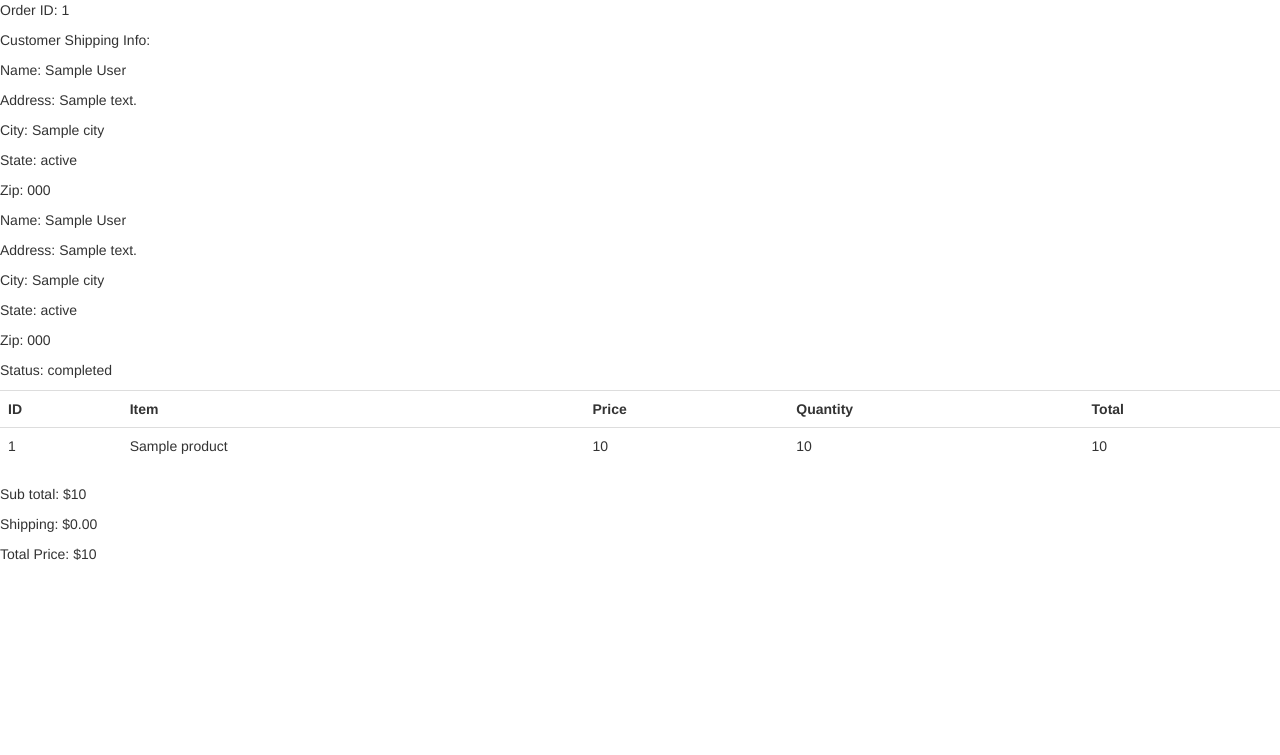
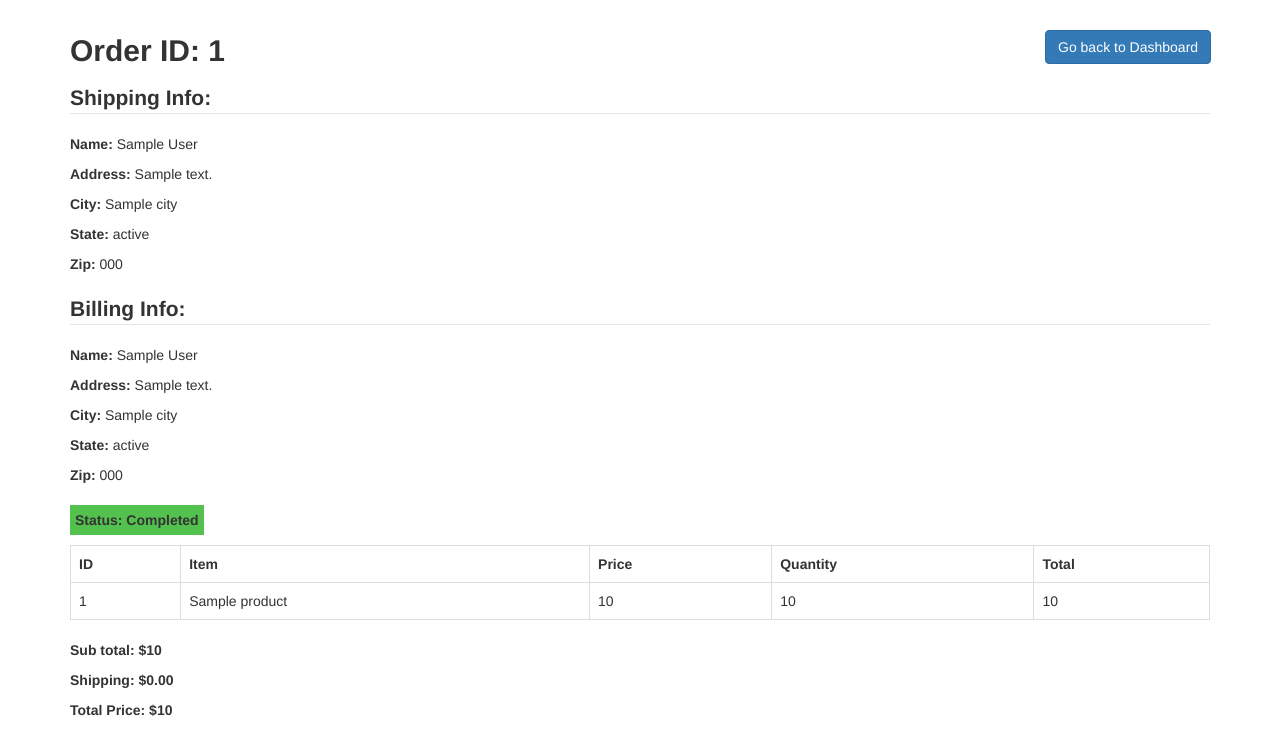
Before and after one commit to loytinc/CodingDojo, a Django app: template apps/orders_app/templates/orders_app/view_order.html in a window 1280 px wide. Shown: the top 755 px of the page. Run offline with Django 3.2, Linux system fonts and the light colour scheme; the template is opened without the code that fills it: most values are stand-ins (such as "Sample title", 1, 10 or a date in 2020); parts of the project's set-up code (start-up, migrations or seed data) failed here and were passed over; some libraries are stand-ins or nearby versions.

Commit message:
added styling to orders page

```diff
--- a/apps/orders_app/templates/orders_app/view_order.html
+++ b/apps/orders_app/templates/orders_app/view_order.html
@@ -10,24 +10,43 @@
     <title>View Order</title>
 </head>
 <body>
+    <div class="container" style="margin-top: 30px;">
         <div>
-        <p>Order ID: {{order.id}}</p>
-        <p>Customer Shipping Info:</p>
-        <p>Name: {{order.shippingInfo.first_name}} {{order.shippingInfo.last_name}}</p>
-        <p>Address: {{order.shippingInfo.address}}</p>
-        <p>City: {{order.shippingInfo.city}}</p>
-        <p>State: {{order.shippingInfo.state}}</p>
-        <p>Zip: {{order.shippingInfo.zipcode}}</p>
+            <div class="row">
+                <div class="col-md-10"><p style="font-size: 30px; font-weight: bold;">Order ID: {{order.id}}</p></div>
+                <div class="col-md-2"><a href="/dashboard" class="btn btn-primary">Go back to Dashboard</a></div>
+            </div>
+            <fieldset>
+                <legend><strong>Shipping Info:</strong></legend>
+                <p><strong>Name: </strong>{{order.shippingInfo.first_name}} {{order.shippingInfo.last_name}}</p>
+                <p><strong>Address: </strong>{{order.shippingInfo.address}}</p>
+                <p><strong>City: </strong>{{order.shippingInfo.city}}</p>
+                <p><strong>State: </strong>{{order.shippingInfo.state}}</p>
+                <p><strong>Zip: </strong>{{order.shippingInfo.zipcode}}</p>
+            </fieldset>
             <p></p>
-        <p>Name: {{order.billingInfo.first_name}} {{order.billingInfo.last_name}}</p>
-        <p>Address: {{order.billingInfo.address}}</p>
-        <p>City: {{order.billingInfo.city}}</p>
-        <p>State: {{order.billingInfo.state}}</p>
-        <p>Zip: {{order.billingInfo.zipcode}}</p>
+            <fieldset>
+                <legend><strong>Billing Info:</strong></legend>
+                <p><strong>Name: </strong>{{order.billingInfo.first_name}} {{order.billingInfo.last_name}}</p>
+                <p><strong>Address: </strong>{{order.billingInfo.address}}</p>
+                <p><strong>City: </strong>{{order.billingInfo.city}}</p>
+                <p><strong>State: </strong>{{order.billingInfo.state}}</p>
+                <p><strong>Zip: </strong>{{order.billingInfo.zipcode}}</p>
+            </fieldset>
             <p></p>
         </div>
-    <p>Status: {{order.status}}</p>
-    <table class="table">
+        <p style="background: #53c14d; display: inline-block; padding: 5px; font-weight: bold;">Status:
+            {%if order.status == "orderin"%}
+            Order In Process
+            {%elif order.status == "shipped"%}
+            Shipped
+            {%elif order.status == "completed"%}
+            Completed
+            {%elif order.status == "cancelled"%}
+            Cancelled
+            {% endif %}
+            </p>
+        <table class="table table-bordered">
             <tr>
                 <th>ID</th>
                 <th>Item</th>
@@ -46,10 +65,11 @@
             {% endfor %}
         </table>
 
-    <div>
+        <div style="font-weight: bold;">
             <p>Sub total: ${{order.total}}</p>
             <p>Shipping: $0.00</p>
             <p>Total Price: ${{order.total}}</p>
         </div>
+    </div>
 </body>
 </html>
```
Also changed, not shown: db.sqlite3, 1 other file. Lines whose indentation alone changed are shown as unchanged.
